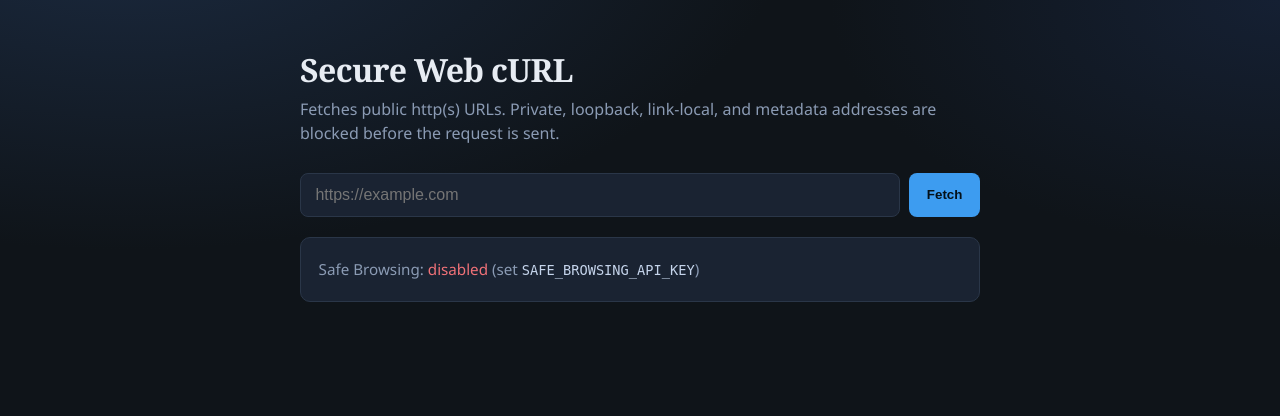
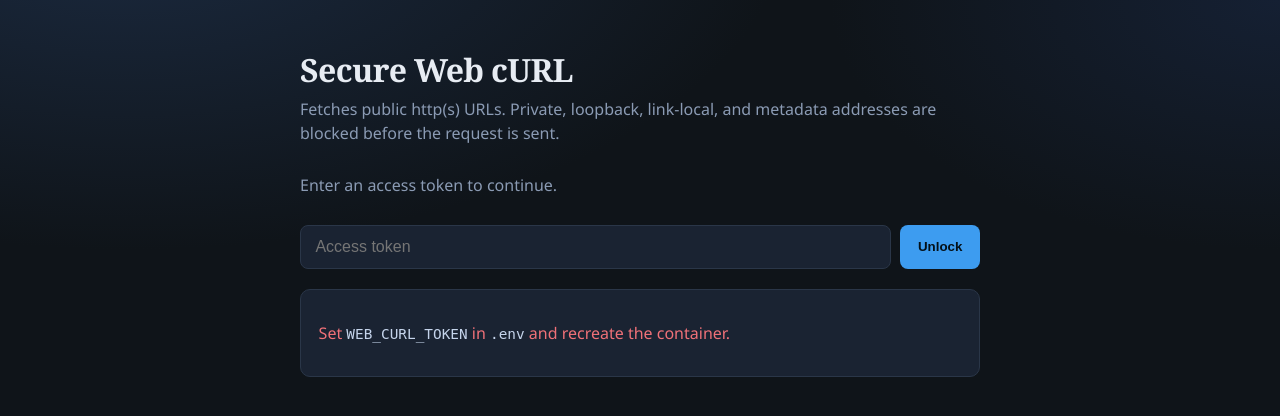
Before and after one commit to canbenn3/SSRF-Demo, a FastAPI app: page / in a window 1280 px wide. Shown: the top 416 px of the page. Run offline with FastAPI, Linux system fonts and the light colour scheme.

Commit message:
places curl site behind auth token

```diff
--- a/docker-compose.yml
+++ b/docker-compose.yml
@@ -87,6 +87,7 @@ services:
       ADULT_DOMAINS: ${ADULT_DOMAINS:-}
       ADULT_PATHS: ${ADULT_PATHS:-}
       WHITELISTED_IP_RANGES: ${WHITELISTED_IP_RANGES:-}
+      WEB_CURL_TOKEN: ${WEB_CURL_TOKEN:-}
       FETCH_TIMEOUT_SECONDS: "8"
       MAX_RESPONSE_BYTES: "65536"
     volumes:
--- a/web-curl-server/main.py
+++ b/web-curl-server/main.py
@@ -2,6 +2,8 @@
 
 from __future__ import annotations
 
+import hashlib
+import hmac
 import ipaddress
 import os
 import socket
@@ -10,7 +12,7 @@ from urllib.parse import urljoin, urlparse
 
 import requests
 from fastapi import FastAPI, Form, Request
-from fastapi.responses import HTMLResponse
+from fastapi.responses import HTMLResponse, RedirectResponse
 from fastapi.templating import Jinja2Templates
 
 from adult_filter import adult_content_reason
@@ -19,6 +21,9 @@ app = FastAPI(title="Secure Web cURL")
 templates = Jinja2Templates(directory="templates")
 
 SAFE_BROWSING_API_KEY = os.getenv("SAFE_BROWSING_API_KEY", "").strip()
+WEB_CURL_TOKEN = os.getenv("WEB_CURL_TOKEN", "").strip()
+SESSION_COOKIE = "web_curl_session"
+SESSION_MAX_AGE = 60 * 60 * 24 * 7
 ADULT_FILTER_ENABLED = os.getenv("ADULT_FILTER", "1").strip().lower() not in {
     "0",
     "false",
@@ -50,6 +55,50 @@ def _whitelisted_ip_networks() -> tuple[ipaddress.IPv4Network | ipaddress.IPv6Ne
 
 
 WHITELISTED_IP_NETWORKS = _whitelisted_ip_networks()
+
+
+def _token_matches(submitted: str) -> bool:
+    if not WEB_CURL_TOKEN or not submitted:
+        return False
+    left = hashlib.sha256(submitted.encode("utf-8")).digest()
+    right = hashlib.sha256(WEB_CURL_TOKEN.encode("utf-8")).digest()
+    return hmac.compare_digest(left, right)
+
+
+def _session_cookie_value() -> str:
+    return hmac.new(
+        WEB_CURL_TOKEN.encode("utf-8"),
+        b"web-curl-session",
+        hashlib.sha256,
+    ).hexdigest()
+
+
+def _is_authenticated(request: Request) -> bool:
+    if not WEB_CURL_TOKEN:
+        return False
+    auth = request.headers.get("authorization") or ""
+    scheme, _, cred = auth.partition(" ")
+    if scheme.lower() == "bearer" and _token_matches(cred.strip()):
+        return True
+    cookie = request.cookies.get(SESSION_COOKIE, "")
+    expected = _session_cookie_value()
+    if len(cookie) != len(expected):
+        return False
+    return hmac.compare_digest(cookie, expected)
+
+
+def _page_ctx(request: Request, **extra):
+    ctx = {
+        "authenticated": _is_authenticated(request),
+        "safe_browsing_enabled": bool(SAFE_BROWSING_API_KEY),
+        "token_configured": bool(WEB_CURL_TOKEN),
+        "result": None,
+        "error": None,
+        "url": "",
+        "auth_error": None,
+    }
+    ctx.update(extra)
+    return ctx
 
 
 class FetchDenied(Exception):
@@ -256,17 +305,54 @@ async def index(request: Request):
     return templates.TemplateResponse(
         request,
         "index.html",
-        {
-            "safe_browsing_enabled": bool(SAFE_BROWSING_API_KEY),
-            "result": None,
-            "error": None,
-            "url": "",
-        },
+        _page_ctx(request),
     )
+
+
+@app.post("/login", response_class=HTMLResponse)
+async def login(request: Request, token: str = Form("")):
+    token = token.strip()
+    if not WEB_CURL_TOKEN:
+        return templates.TemplateResponse(
+            request,
+            "index.html",
+            _page_ctx(request, auth_error="Access token is not configured"),
+            status_code=503,
+        )
+    if not _token_matches(token):
+        return templates.TemplateResponse(
+            request,
+            "index.html",
+            _page_ctx(request, auth_error="Invalid token"),
+            status_code=401,
+        )
+    response = RedirectResponse("/", status_code=303)
+    response.set_cookie(
+        SESSION_COOKIE,
+        _session_cookie_value(),
+        httponly=True,
+        samesite="lax",
+        max_age=SESSION_MAX_AGE,
+    )
+    return response
+
+
+@app.post("/logout")
+async def logout():
+    response = RedirectResponse("/", status_code=303)
+    response.delete_cookie(SESSION_COOKIE)
+    return response
 
 
 @app.post("/fetch", response_class=HTMLResponse)
 async def fetch(request: Request, url: str = Form(...)):
+    if not _is_authenticated(request):
+        return templates.TemplateResponse(
+            request,
+            "index.html",
+            _page_ctx(request, auth_error="Authentication required"),
+            status_code=401,
+        )
     url = url.strip()
     result = None
     error = None
@@ -280,12 +366,7 @@ async def fetch(request: Request, url: str = Form(...)):
     return templates.TemplateResponse(
         request,
         "index.html",
-        {
-            "safe_browsing_enabled": bool(SAFE_BROWSING_API_KEY),
-            "result": result,
-            "error": error,
-            "url": url,
-        },
+        _page_ctx(request, result=result, error=error, url=url),
     )
 
 
--- a/web-curl-server/templates/index.html
+++ b/web-curl-server/templates/index.html
@@ -49,7 +49,8 @@
       flex-wrap: wrap;
       margin-bottom: 1.25rem;
     }
-    input[type="url"] {
+    input[type="url"],
+    input[type="password"] {
       flex: 1 1 280px;
       padding: 0.75rem 0.9rem;
       border: 1px solid var(--border);
@@ -106,6 +107,30 @@
       metadata addresses are blocked before the request is sent.
     </p>
 
+    {% if not authenticated %}
+    <p class="lede">Enter an access token to continue.</p>
+    <form method="post" action="/login">
+      <input
+        type="password"
+        name="token"
+        placeholder="Access token"
+        autocomplete="current-password"
+        required
+      />
+      <button type="submit">Unlock</button>
+    </form>
+    {% if auth_error %}
+    <div class="panel">
+      <p class="error"><strong>Access denied:</strong> {{ auth_error }}</p>
+    </div>
+    {% endif %}
+    {% if not token_configured %}
+    <div class="panel">
+      <p class="error">Set <code>WEB_CURL_TOKEN</code> in <code>.env</code> and recreate the container.</p>
+    </div>
+    {% endif %}
+    {% else %}
+
     <form method="post" action="/fetch">
       <input
         type="url"
@@ -145,6 +170,11 @@
       <pre>{{ result.body }}</pre>
     </div>
     {% endif %}
+
+    <form method="post" action="/logout">
+      <button type="submit">Lock</button>
+    </form>
+    {% endif %}
   </main>
 </body>
 </html>
```
Also changed, not shown: README.md.
